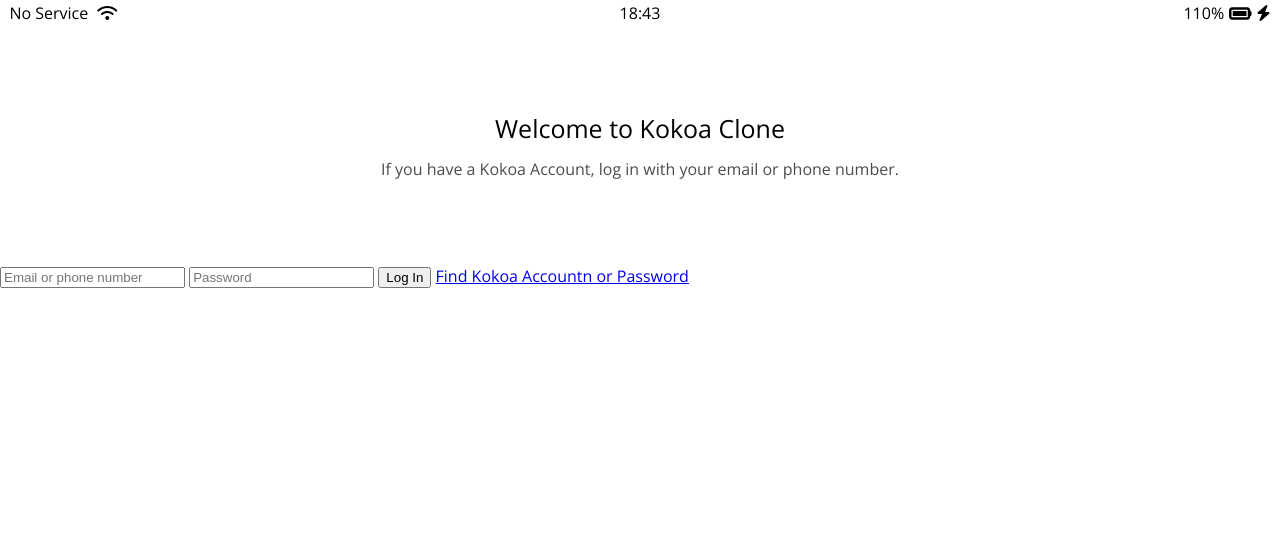
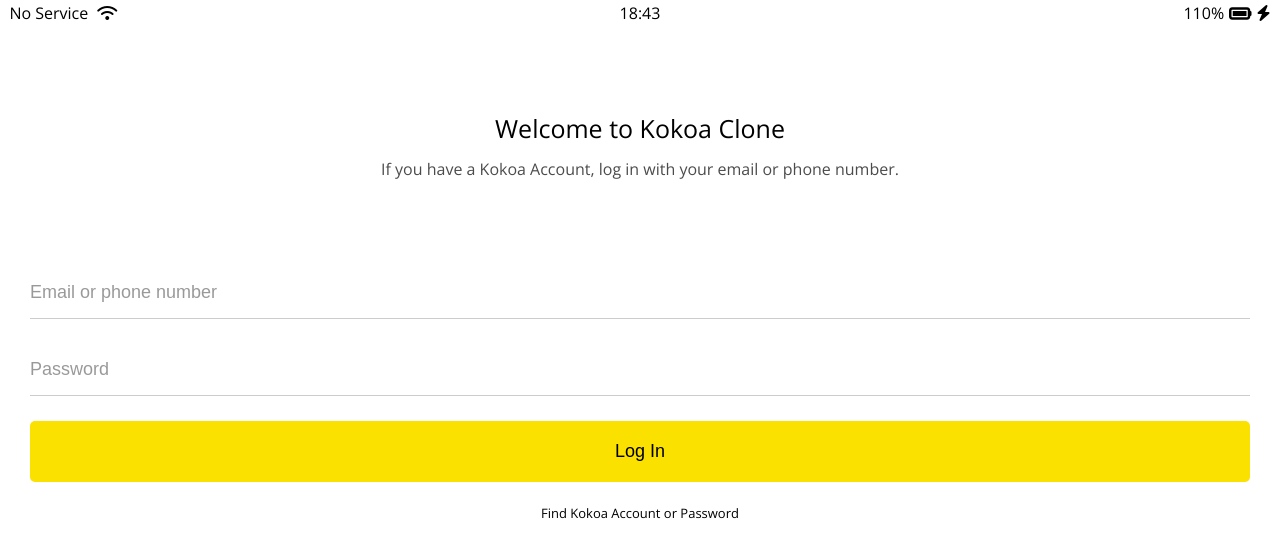
Before and after one commit to MozzAic97/kokoa-clone-2020, a plain HTML site: page index.html in a window 1280 px wide. Drawn offline with nearby package versions, Linux system fonts and the light colour scheme.

Commit message:
login form & finish index.html

```diff
--- a/css/reset.css
+++ b/css/reset.css
@@ -41,3 +41,7 @@ table {
 	border-collapse: collapse;
 	border-spacing: 0;
 }
+
+input:focus {
+	outline: none;
+}
--- a/css/styles.css
+++ b/css/styles.css
@@ -1,6 +1,7 @@
 @import url('https://fonts.googleapis.com/css2?family=Open+Sans:wght@400;600&display=swap');
 @import "reset.css";
 @import "status-bar.css";
+@import "variables.css";
 
 body {
   font-family: 'Open Sans', sans-serif;
@@ -21,3 +22,36 @@ body {
   width: 60%;
   opacity: 0.7;
 }
+#login-form {
+  display: flex;
+  flex-direction: column;
+  margin: 0px 30px;
+}
+#login-form input {
+  border: none;
+  padding: 15px 0px;
+  font-size: 18px;
+  margin-bottom: 25px;
+}
+#login-form input:not([type="submit"]) {
+  border-bottom: 1px solid rgba(0, 0, 0, 0.2);
+  transition: border-color 0.3s ease-in-out;
+}
+#login-form input::placeholder {
+  color: rgba(0, 0, 0, 0.4);
+}
+#login-form input:focus {
+  border-color: var(--yellow);
+}
+#login-form input[type="submit"] {
+  background-color: var(--yellow);
+  cursor: pointer;
+  padding: 20px 0px;
+  border-radius: 5px;
+}
+#login-form a {
+  text-align: center;
+  text-decoration: none;
+  color: inherit;
+  font-size: 13px;
+}
--- /dev/null
+++ b/css/variables.css
@@ -0,0 +1,3 @@
+:root {
+  --yellow : #fae100;
+}
--- a/index.html
+++ b/index.html
@@ -34,7 +34,7 @@
       <input type="text" placeholder="Email or phone number" />
       <input type="password" placeholder="Password" />
       <input type="submit" value="Log In" />
-      <a href="#">Find Kokoa Accountn or Password</a>
+      <a href="#">Find Kokoa Account or Password</a>
     </form>
 
     <script
```
